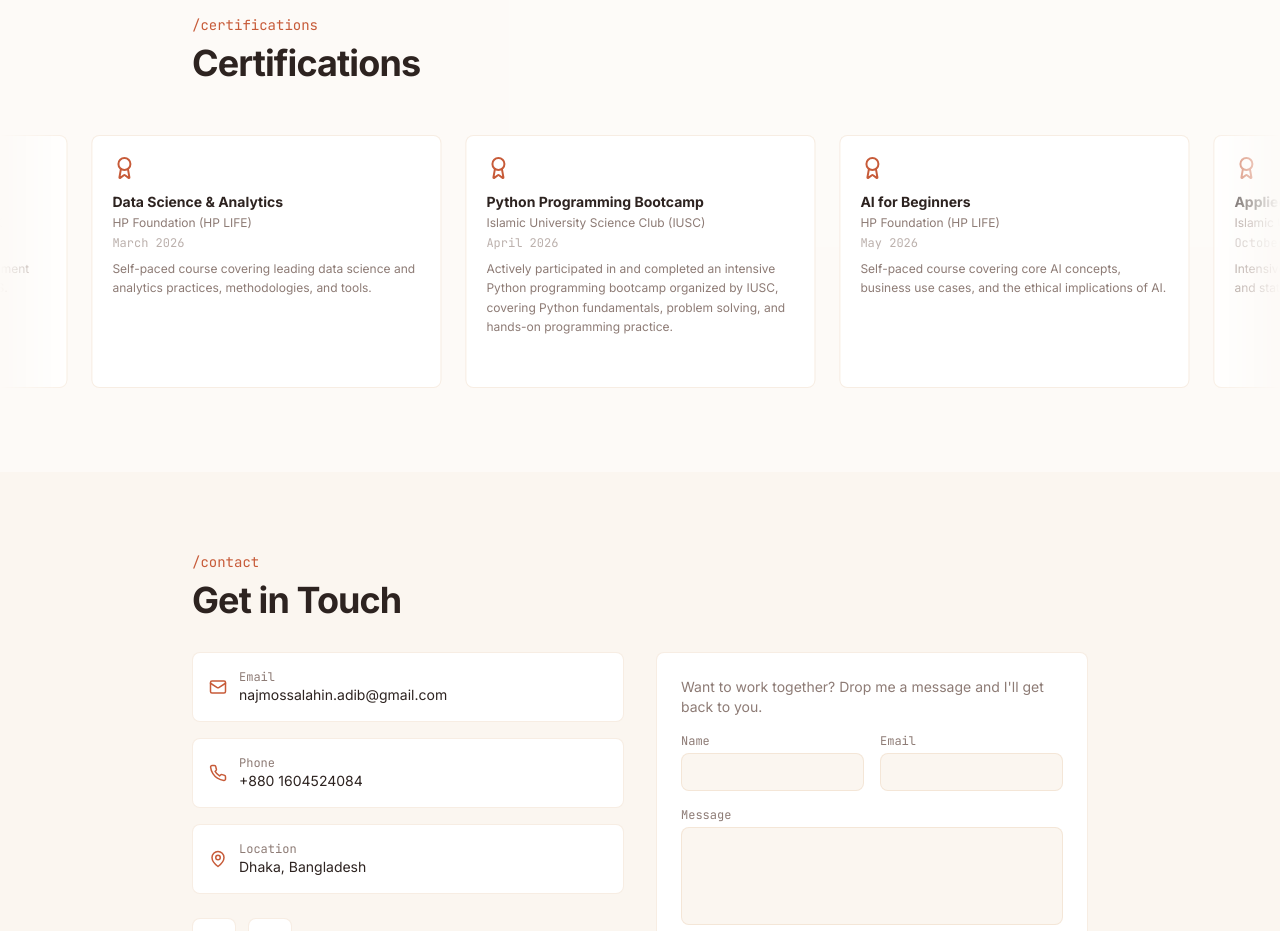
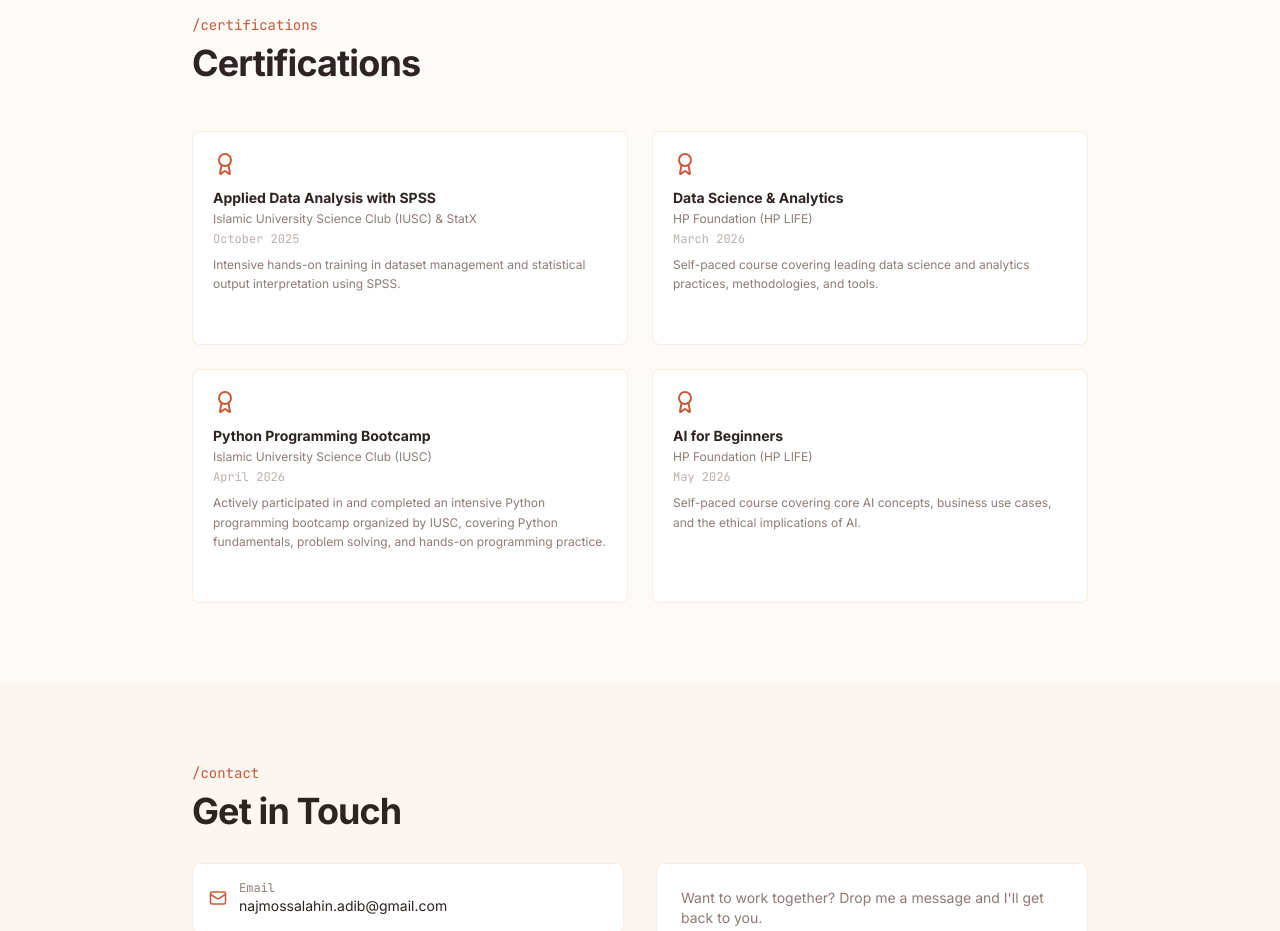
Before and after one commit to NajmosSalahin/Portfolio, a React (Vite) app: page / in a window 1280 px wide. Shown: the part 4580-5511 px from the top of the page. Built offline with nearby package versions, Linux system fonts and the light colour scheme.

Commit message:
Replace cert marquee with static 2x2 grid

```diff
--- a/src/components/Certifications.jsx
+++ b/src/components/Certifications.jsx
@@ -25,32 +25,20 @@ export default function Certifications() {
         >
           Certifications
         </motion.h3>
-      </div>
 
-      <div
-        role="region"
-        aria-label="Certifications"
-        className="relative -mx-4 sm:-mx-6 overflow-hidden motion-reduce:overflow-x-auto
-                   [-webkit-mask-image:linear-gradient(to_right,transparent,black_6%,black_94%,transparent)]
-                   [mask-image:linear-gradient(to_right,transparent,black_6%,black_94%,transparent)]"
-      >
-        <div className="cert-track flex w-max py-1 animate-[cert-marquee_36s_linear_infinite] hover:[animation-play-state:paused] motion-reduce:animate-none">
-          {[...certifications, ...certifications].map((cert, i) => {
-            const isDuplicate = i >= certifications.length;
-            return (
+        <div className="grid sm:grid-cols-2 gap-6">
+          {certifications.map((cert, i) => (
             <motion.a
-                key={`${cert.name}-${i}`}
+              key={cert.name}
               href={cert.link}
               target="_blank"
               rel="noopener noreferrer"
-                aria-hidden={isDuplicate || undefined}
-                tabIndex={isDuplicate ? -1 : undefined}
               initial={{ opacity: 0, y: prefersReducedMotion ? 0 : 30 }}
               whileInView={{ opacity: 1, y: 0 }}
               viewport={{ once: true, margin: "-80px" }}
-                transition={{ delay: (i % certifications.length) * 0.1 }}
+              transition={{ delay: i * 0.1 }}
               whileHover={{ y: -4 }}
-                className="w-[300px] sm:w-[350px] shrink-0 mr-6 bg-warm-surface dark:bg-dark-surface border border-warm-sand/20 dark:border-dark-sand/20 rounded-lg p-5 block group"
+              className="bg-warm-surface dark:bg-dark-surface border border-warm-sand/20 dark:border-dark-sand/20 rounded-lg p-5 block group"
             >
               <Award
                 size={24}
@@ -72,8 +60,7 @@ export default function Certifications() {
                 View Certificate <ExternalLink size={12} />
               </span>
             </motion.a>
-            );
-          })}
+          ))}
         </div>
       </div>
     </section>
--- a/src/index.css
+++ b/src/index.css
@@ -40,15 +40,3 @@ html {
   color: var(--color-dark-accent);
   text-shadow: 0 0 8px rgba(232, 145, 106, 0.35);
 }
-
-@keyframes cert-marquee {
-  to {
-    transform: translateX(-50%);
-  }
-}
-
-@media (prefers-reduced-motion: reduce) {
-  .cert-track > [aria-hidden="true"] {
-    display: none;
-  }
-}
```
Lines whose indentation alone changed are shown as unchanged.
